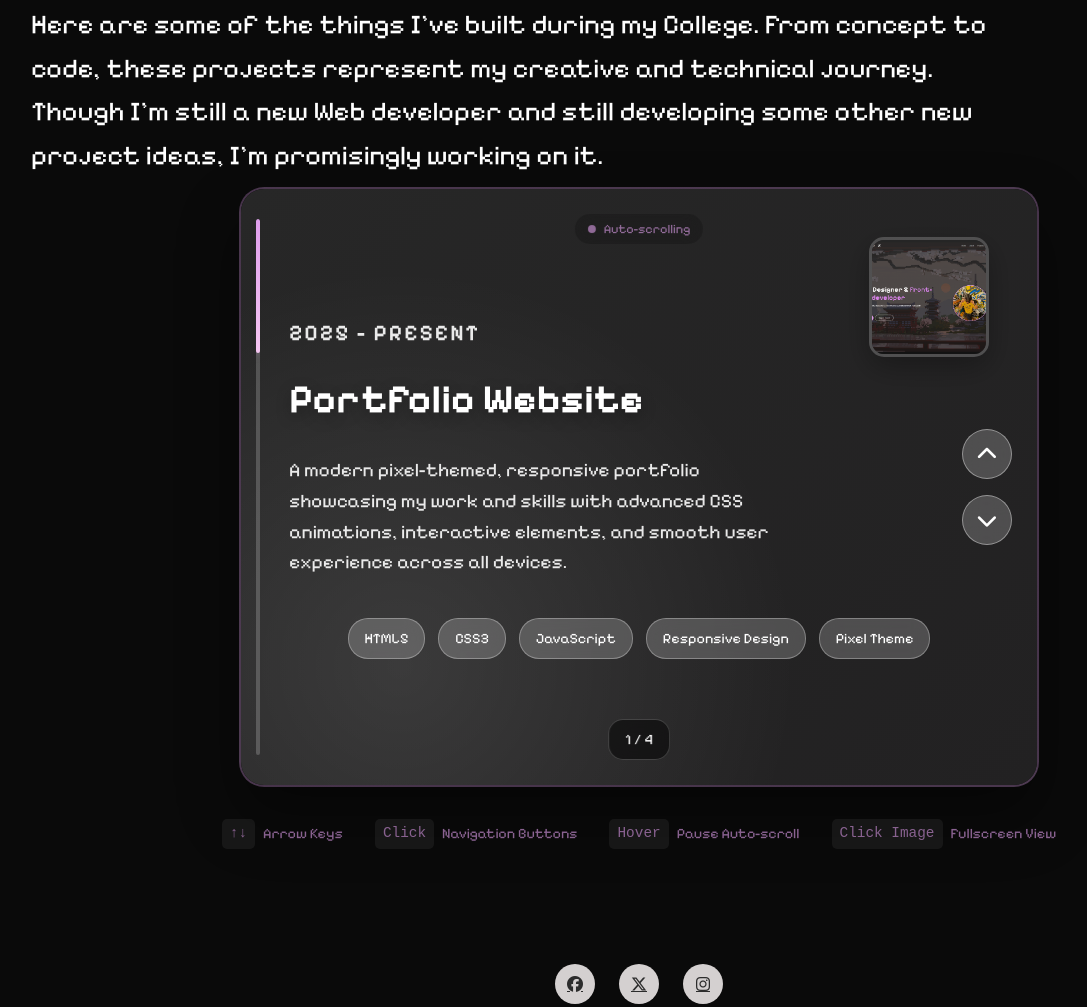
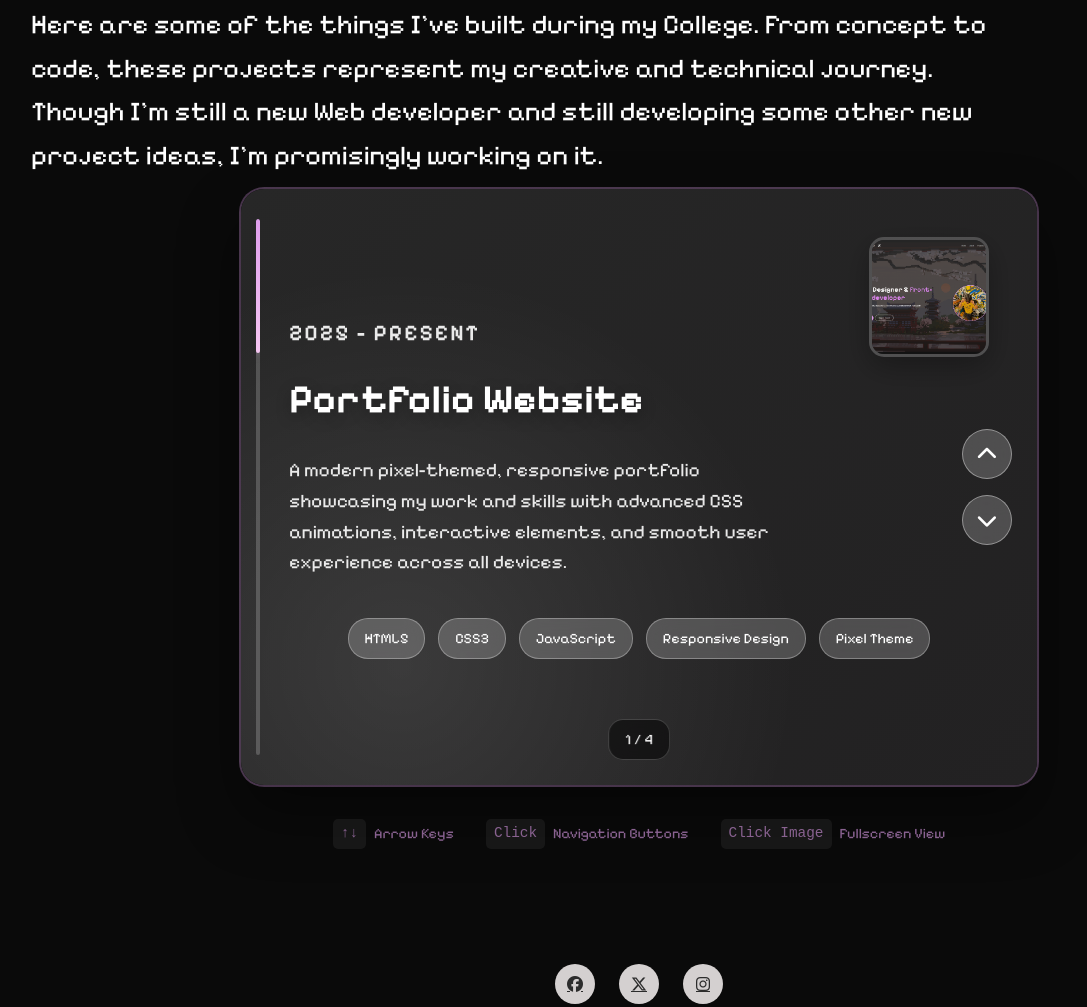
Before and after one commit to shandel-cel/portfolio-leem, a plain HTML site: page projects.html in a window 1280 px wide. Shown: the part 2166-3173 px from the top of the page, without its empty margins (1-1088 px from the left). Drawn offline with Linux system fonts and the light colour scheme.

Commit message:
Update projects.html

```diff
--- a/projects.html
+++ b/projects.html
@@ -266,11 +266,6 @@
                 <div class="progress-fill" id="timelineProgress"></div>
             </div>
 
-            <div class="auto-indicator">
-                <div class="pulse-dot"></div>
-                <span>Auto-scrolling</span>
-            </div>
-
             <div class="slide-counter" id="slideCounter">1 / 4</div>
         </div>
 
@@ -282,10 +277,6 @@
             <div class="control-item">
                 <span class="control-key">Click</span>
                 <span>Navigation Buttons</span>
-            </div>
-            <div class="control-item">
-                <span class="control-key">Hover</span>
-                <span>Pause Auto-scroll</span>
             </div>
             <div class="control-item">
                 <span class="control-key">Click Image</span>
```
